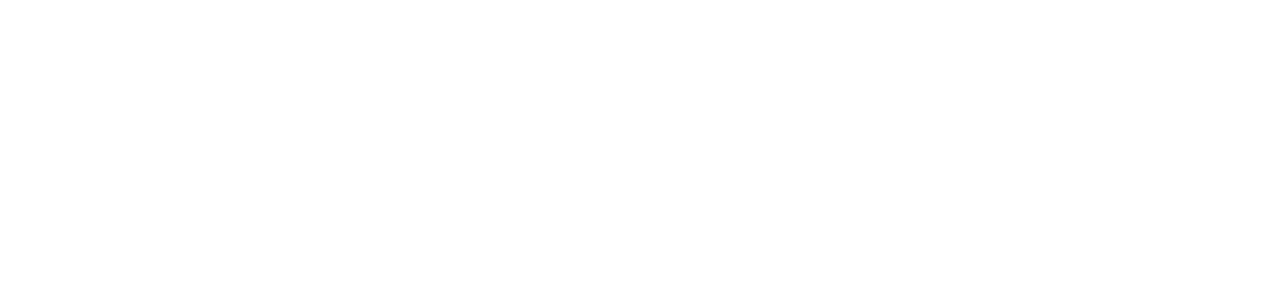
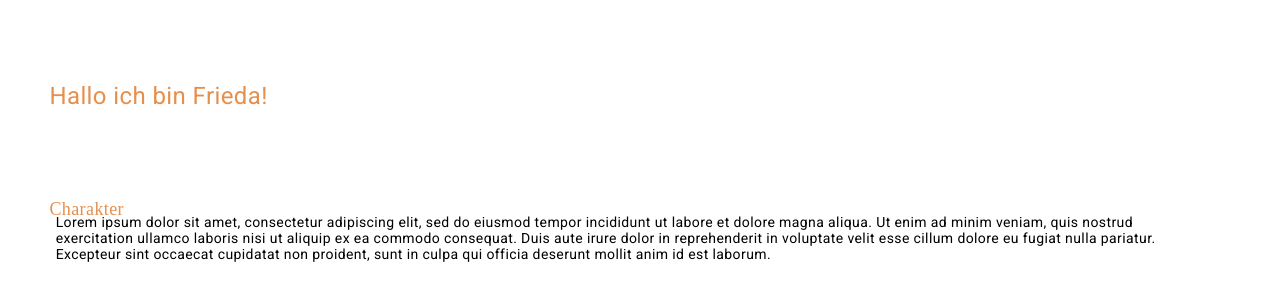
Before and after one commit to Andjasrec/Rent-a-Chicken, a Vue app in the folder Vue/rentachicken/: page / in a window 1280 px wide. Shown: the part 82-382 px from the top of the page. Built offline with nearby package versions, Linux system fonts and the light colour scheme.

Commit message:
css eintragungen

```diff
--- a/Vue/rentachicken/src/App.vue
+++ b/Vue/rentachicken/src/App.vue
@@ -1,10 +1,29 @@
 <template>
-  <div></div>
+  <div>
+   <Huhnseite></Huhnseite>
+
+     <!--<Test></Test>-->
+
+  </div>
 </template>
 
 <script>
+// import von anderen Seiten
+//import Test from './components/Test.vue'
+import Huhnseite from './components/Huhnseite.vue'
+
+
 export default {
 
+components:{
+  //Test,
+  Huhnseite,
+},
+data(){
+  return{}
+},
+mounted(){},
+methods:{},
 }
 </script>
 
--- /dev/null
+++ b/Vue/rentachicken/src/components/Huhnseite.vue
@@ -0,0 +1,95 @@
+<template>
+  <div>
+      <div class="Überschrift">Hallo ich bin Frieda!</div>
+    <div></div>
+    <div></div>
+    <div></div>
+    <div></div>
+    <div class="charakter">Charakter</div>
+    <div class="fließtext">Lorem ipsum dolor sit amet, consectetur adipiscing elit,
+         sed do eiusmod tempor incididunt ut labore et dolore magna
+         aliqua. Ut enim ad minim veniam, quis nostrud exercitation
+          ullamco laboris nisi ut aliquip ex ea commodo consequat.
+          Duis aute irure dolor in reprehenderit in voluptate velit
+          esse cillum dolore eu fugiat nulla pariatur. Excepteur sint
+          occaecat cupidatat non proident, sunt in culpa qui officia
+          deserunt mollit anim id est laborum.</div>
+
+
+
+
+
+
+
+  </div>
+</template>
+
+<script>
+export default {
+
+}
+</script>
+
+<style>
+@import url('https://fonts.googleapis.com/css2?family=Roboto&display=swap');
+body{
+    overflow-y: scroll;
+    font-family: Roboto;
+}
+.Überschrift{
+position: absolute;
+left: 3.86%;
+right: 31.4%;
+top: 21.24%;
+bottom: 77.22%;
+
+font-style: normal;
+font-weight: 500;
+font-size: 24px;
+line-height: 16px;
+/* or 67% */
+
+letter-spacing: 0.4px;
+
+color: #E58F4D;
+}
+.charakter{
+position: absolute;
+left: 3.86%;
+right: 75.12%;
+top: 35.33%;
+bottom: 63.64%;
+
+font-family: Airbnb Cereal App;
+font-style: normal;
+font-weight: normal;
+font-size: 18px;
+line-height: 16px;
+/* identical to box height, or 89% */
+
+letter-spacing: 0.4px;
+
+color: #E58F4D;
+
+}
+.fließtext{
+position: absolute;
+left: 4.35%;
+right: 8.7%;
+top: 37%;
+bottom: 51.16%;
+
+/* Body */
+
+font-family: Roboto;
+font-style: normal;
+font-weight: normal;
+font-size: 14px;
+line-height: 16px;
+/* or 114% */
+
+letter-spacing: 0.4px;
+
+color: #000000;
+}
+</style>
--- /dev/null
+++ b/Vue/rentachicken/src/components/Test.vue
@@ -0,0 +1,83 @@
+<template>
+  <div>
+    <div class="Überschrift">Willkommen bei Rent a Chicken!</div>
+    <div><img src="@/assets/illutyp.png" alt=""></div>
+    <div class="fließtext"  >Sobald Dein Huhn Eier gelegt hat, kannst du diese ganz einfach und bequem bei uns abholen</div>
+    <button>LOS GEHT´S</button>
+
+  </div>
+</template>
+
+<script>
+export default {
+
+}
+</script>
+
+<style>
+@import url('https://fonts.googleapis.com/css2?family=Roboto&display=swap');
+body{
+background: #E19962;
+color: #FFFFFF;
+font-family: Roboto;
+}
+
+
+.Überschrift{
+position: absolute;
+left: 3.86%;
+right: 34.54%;
+top: 12.17%;
+bottom: 78.91%;
+
+font-style: normal;
+font-weight: 500;
+font-size: 34px;
+line-height: 40px;
+letter-spacing: 0.15px;
+}
+.fließtext{
+position: absolute;
+left: 20.53%;
+right: 21.5%;
+top: 59.71%;
+bottom: 26.23%;
+
+font-style: normal;
+font-weight: normal;
+font-size: 14px;
+line-height: 24px;
+/* or 171% */
+
+text-align: center;
+letter-spacing: 0.15px;}
+button{
+position: absolute;
+left: 38.65%;
+right: 32.85%;
+top: 84.04%;
+bottom: 11.94%;
+
+background: #54704C;
+border-radius: 4px;
+border: 0cm;
+
+box-shadow: 0cm;
+font-family: Roboto;
+font-style: normal;
+font-weight: 500;
+font-size: 14px;
+line-height: 16px;
+/* identical to box height, or 114% */
+letter-spacing: 1.25px;
+text-transform: uppercase;
+color: #FFFFFF;
+}
+img{
+position: absolute;
+width: 205px;
+height: 391px;
+left: 117px;
+top: 230px;
+}
+</style>
```
Also changed, not shown: Vue/rentachicken/src/assets/illutyp.png (added), Vue/rentachicken/src/assets/logo.png (deleted).
